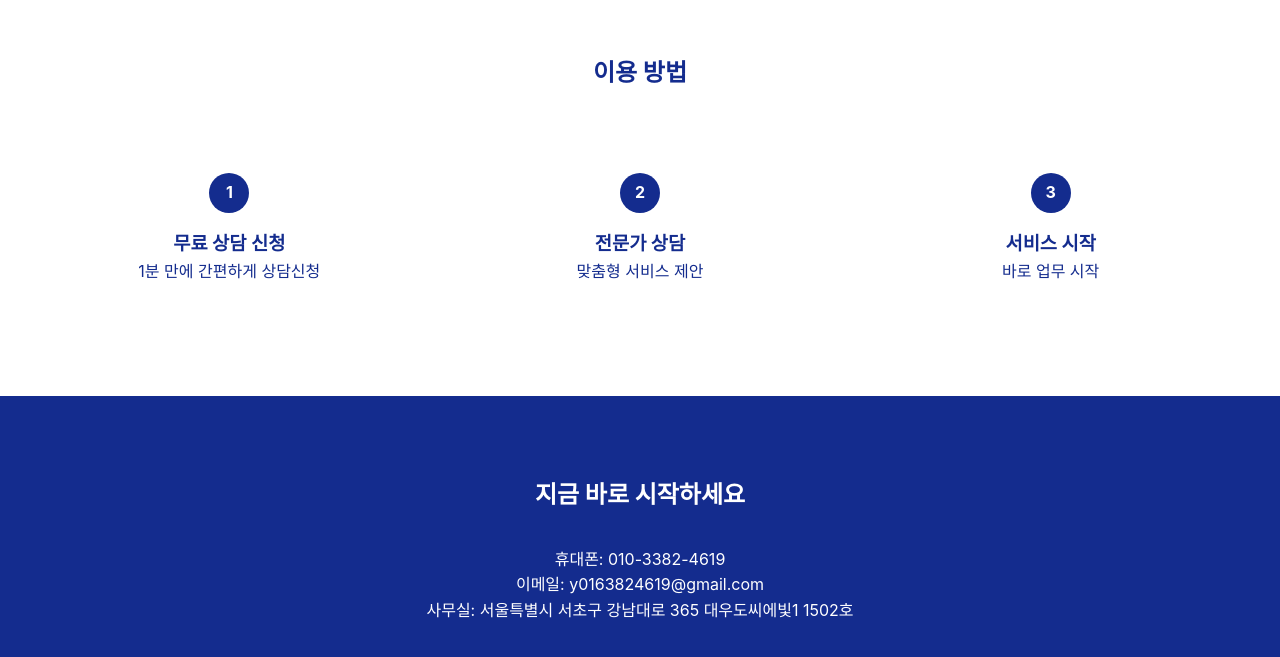
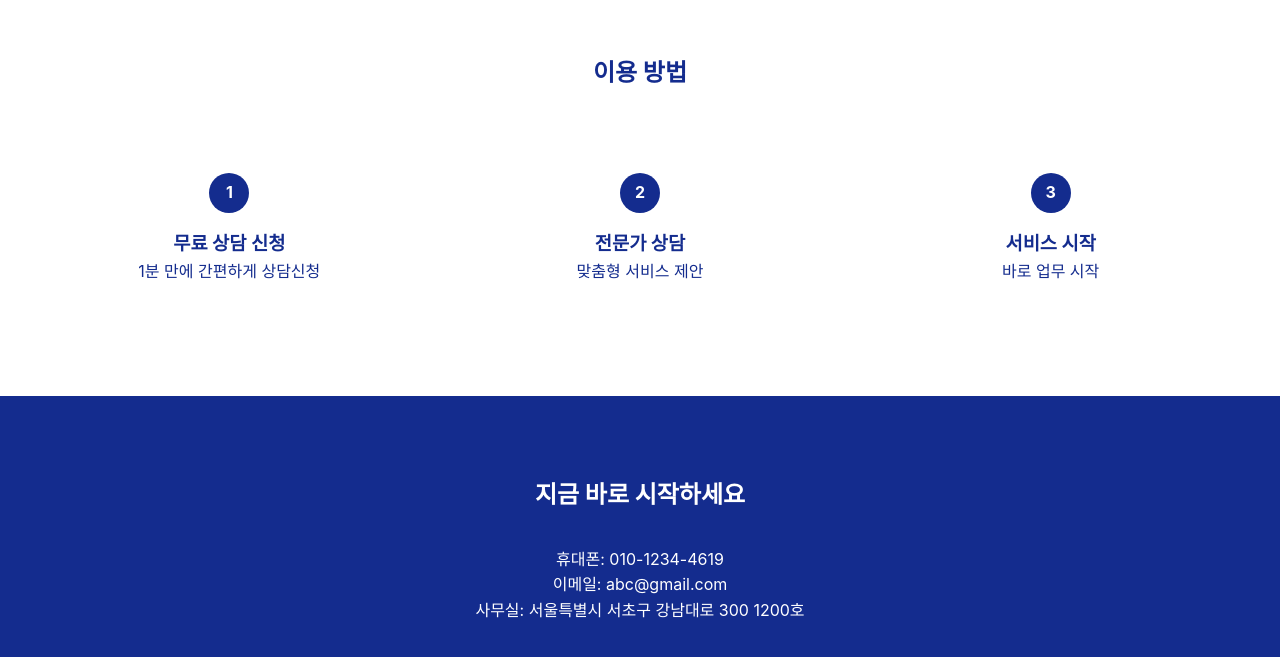
Before and after one commit to Tony-Youn/Botpress-Test, a plain HTML site: page index.html in a window 1280 px wide. Shown: the part 1656-2313 px from the top of the page. Drawn offline with Linux system fonts and the light colour scheme.

Commit message:
Update index.html

```diff
--- a/index.html
+++ b/index.html
@@ -353,9 +353,9 @@
       <div class="container">
         <h2>지금 바로 시작하세요</h2>
         <div class="contact-info">
-          <p>휴대폰: 010-3382-4619</p>
-          <p>이메일: y0163824619@gmail.com</p>
-          <p>사무실: 서울특별시 서초구 강남대로 365 대우도씨에빛1 1502호</p>
+          <p>휴대폰: 010-1234-4619</p>
+          <p>이메일: abc@gmail.com</p>
+          <p>사무실: 서울특별시 서초구 강남대로 300 1200호</p>
         </div>
       </div>
     </section>
```
